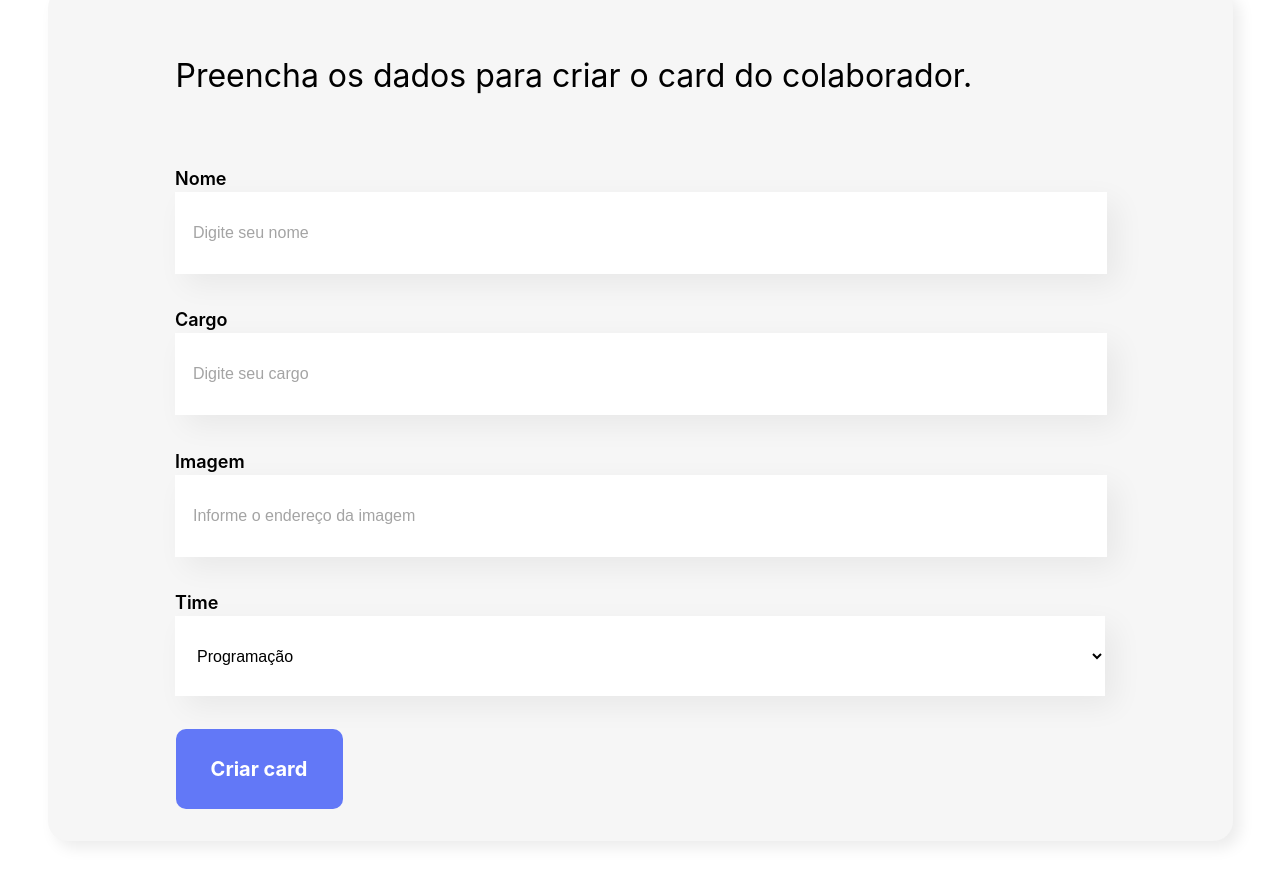
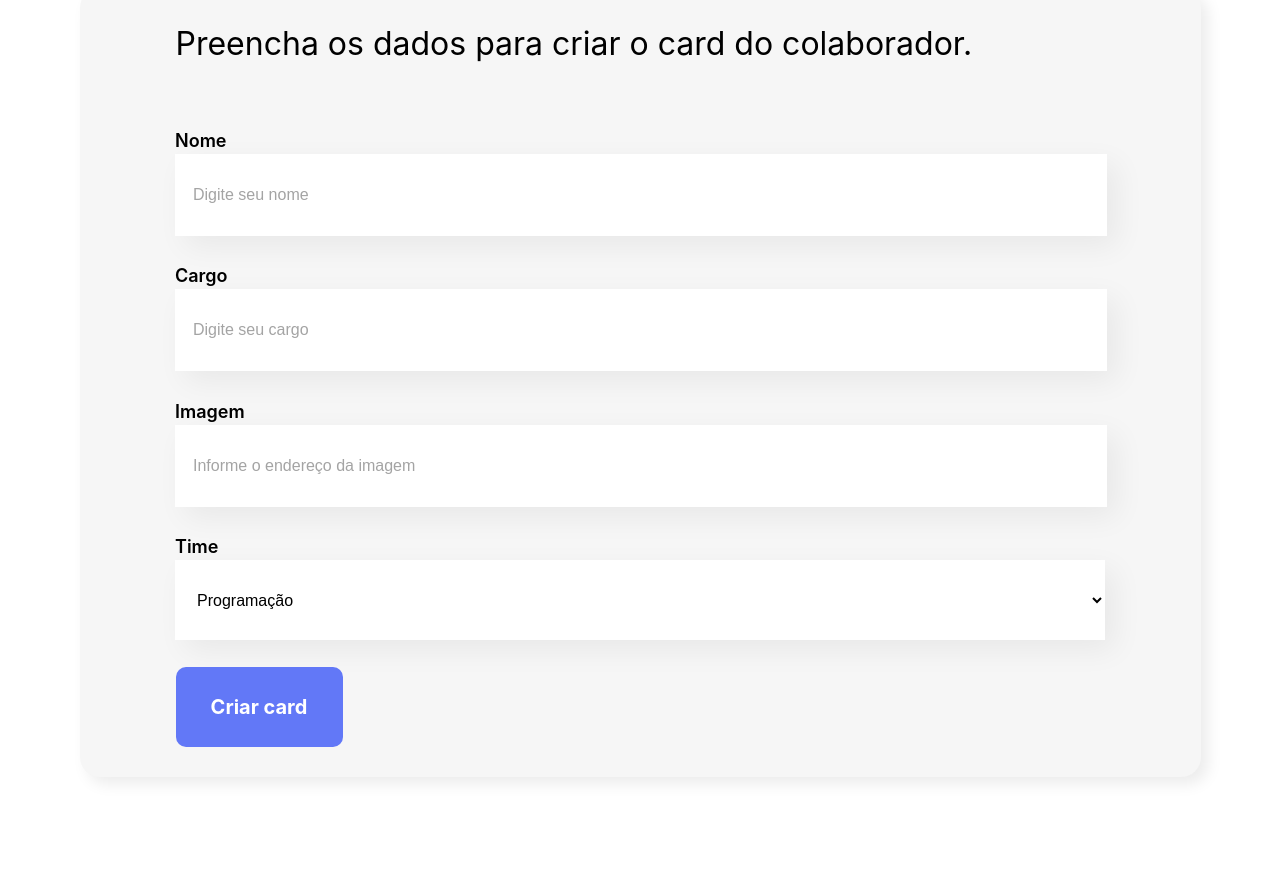
Before and after one commit to marcelorc13/curso-react-oxe-tech, a React (Vite) app: page / in a window 1280 px wide. Shown: the part 680-1553 px from the top of the page. After the commit the page ends 1489 px from the top, so only its background shows below. Built offline with nearby package versions, Linux system fonts and the light colour scheme.

Commit message:
aula-02-commit

```diff
--- a/src/App.jsx
+++ b/src/App.jsx
@@ -4,15 +4,17 @@ import viteLogo from '/vite.svg'
 import './App.css'
 
 import Banner from './components/banner'
-import Card from './components/card'
+import Formulario from './components/formulario'
+
+//import Card from './components/card'
 
 function App() {
   const [count, setCount] = useState(0)
 
   return (
     <div>
-      <Banner />
-      <Card/>
+      <Banner/>
+      <Formulario/>
     </div>
   )
 }
--- /dev/null
+++ b/src/components/campoSelect/campoSelect.css
@@ -0,0 +1,34 @@
+.inputs {
+    display: flex;
+    flex-direction: column;
+    width: 930px;
+}
+
+.inputs input {
+    font-size: 16px;
+    height: 80px;
+    width: 912px;
+    background-color: white;
+    border: none;
+    color: black;
+    padding-left: 18px;
+    box-shadow: 10px 10px 30px 0px rgba(0, 0, 0, 0.06);
+}
+
+.inputs select {
+    font-size: 16px;
+    height: 80px;
+    width: 930px;
+    background-color: white;
+    border: none;
+    color: black;
+    padding-left: 18px;
+    box-shadow: 10px 10px 30px 0px rgba(0, 0, 0, 0.06);
+}
+
+.inputs label {
+    color: black;
+    align-self: flex-start;
+    font-size: 18px;
+    font-weight: 600;
+}
--- /dev/null
+++ b/src/components/campoSelect/index.jsx
@@ -0,0 +1,22 @@
+import React from "react";
+
+import "./campoSelect.css"
+
+function CampoSelect() {
+    return (
+        <div className="inputs">
+            <label htmlFor="times">Time</label>
+            <select id="times">
+                <option value="">Programação</option>
+                <option value="">Front-End</option>
+                <option value="">Data Science</option>
+                <option value="">Devops </option>
+                <option value="">UX e Design</option>
+                <option value="">Mobile</option>
+                <option value="">Inovação e Gestão</option>
+            </select>
+        </div>
+    )
+}
+
+export default CampoSelect
--- /dev/null
+++ b/src/components/campoTexto/campoTexto.css
@@ -0,0 +1,28 @@
+.inputs {
+    display: flex;
+    flex-direction: column;
+    width: 930px;
+}
+
+.inputs input {
+    font-size: 16px;
+    height: 80px;
+    width: 912px;
+    background-color: white;
+    border: none;
+    color: black;
+    padding-left: 18px;
+    box-shadow: 10px 10px 30px 0px rgba(0, 0, 0, 0.06);
+}
+
+.inputs input::placeholder {
+    font-size: 16px;
+    color: #A4A4A4;
+}
+
+.inputs label {
+    color: black;
+    align-self: flex-start;
+    font-size: 18px;
+    font-weight: 600;
+}
--- /dev/null
+++ b/src/components/campoTexto/index.jsx
@@ -0,0 +1,14 @@
+import React from "react";
+
+import "./campoTexto.css"
+
+function CampoTexto(props) {
+    return (
+            <div className="inputs">
+                <label htmlFor="">{props.label}</label>
+                <input type="text" placeholder={props.placeholder} id={props.id} />
+            </div>
+    )
+}
+
+export default CampoTexto
--- a/src/components/card/card.css
+++ /dev/null
@@ -1,72 +0,0 @@
-.card {
-    color: black;
-    margin-top: 636px;
-    background-color: white;
-    display: flex;
-    flex-direction: column;
-    justify-content: space-between;
-    width: 1121px;
-    height: 789px;
-    border-radius: 20px;
-    align-items: center;
-    background-color: #F6F6F6;
-    box-shadow: 7px 7px 15px 0px rgba(0, 0, 0, 0.08);
-}
-
-h3 {
-    font-size: 32px;
-    font-weight: 400;
-    align-self: flex-start;
-    margin-left: 96px;
-}
-
-.inputs {
-    display: flex;
-    flex-direction: column;
-    width: 930px;
-}
-
-.inputs input {
-    font-size: 16px;
-    height: 80px;
-    width: 912px;
-    background-color: white;
-    border: none;
-    color: black;
-    padding-left: 18px;
-    box-shadow: 10px 10px 30px 0px rgba(0, 0, 0, 0.06);
-}
-
-.inputs input::placeholder {
-    font-size: 16px;
-    color: #A4A4A4;
-}
-
-.inputs select {
-    font-size: 16px;
-    height: 80px;
-    width: 930px;
-    background-color: white;
-    border: none;
-    color: black;
-    padding-left: 18px;
-    box-shadow: 10px 10px 30px 0px rgba(0, 0, 0, 0.06);
-}
-
-.inputs label {
-    align-self: flex-start;
-    font-size: 18px;
-    font-weight: 600;
-}
-
-.btn-criar {
-    align-self: flex-start;
-    margin-left: 96px;
-    width: 167px;
-    height: 80px;
-    border-radius: 10px;
-    background-color: #6278F7;
-    color: white;
-    font-size: 20px;
-    font-weight: 700;
-}
--- a/src/components/card/index.jsx
+++ /dev/null
@@ -1,37 +0,0 @@
-import React from "react";
-import "./card.css"
-
-function Card() {
-    return (
-        <div className="card">
-            <h3>Preencha os dados para criar o card do colaborador.</h3>
-            <div className="inputs">
-                <label htmlFor="nome">Nome</label>
-                <input type="text" placeholder="Digite seu nome" id="nome" />
-            </div>
-            <div className="inputs">
-                <label htmlFor="cargo">Cargo</label>
-                <input type="text" placeholder="Digite seu cargo" id="cargo" />
-            </div>
-            <div className="inputs">
-                <label htmlFor="imagem">Imagem</label>
-                <input type="text" placeholder="Informe o endereço da imagem" id="imagem" />
-            </div>
-            <div className="inputs">
-                <label htmlFor="times">Time</label>
-                <select name="" id="times">
-                    <option value="">Programação</option>
-                    <option value="">Front-End</option>
-                    <option value="">Data Science</option>
-                    <option value="">Devops </option>
-                    <option value="">UX e Design</option>
-                    <option value="">Mobile</option>
-                    <option value="">Inovação e Gestão</option>
-                </select>
-            </div>
-            <button className="btn-criar">Criar card</button>
-        </div>
-    )
-}
-
-export default Card;
--- /dev/null
+++ b/src/components/formulario/formulario.css
@@ -0,0 +1,35 @@
+form {
+    color: black;
+    margin-top: 636px;
+    background-color: white;
+    display: flex;
+    flex-direction: column;
+    justify-content: space-between;
+    width: 1121px;
+    height: 789px;
+    border-radius: 20px;
+    align-items: center;
+    background-color: #F6F6F6;
+    box-shadow: 7px 7px 15px 0px rgba(0, 0, 0, 0.08);
+}
+
+h3 {
+    font-size: 32px;
+    font-weight: 400;
+    align-self: flex-start;
+    margin-left: 96px;
+}
+
+
+.btn-criar {
+    align-self: flex-start;
+    margin-left: 96px;
+    width: 167px;
+    height: 80px;
+    border-radius: 10px;
+    background-color: #6278F7;
+    color: white;
+    font-size: 20px;
+    font-weight: 700;
+    margin-bottom: 30px;
+}
--- /dev/null
+++ b/src/components/formulario/index.jsx
@@ -0,0 +1,21 @@
+import React from "react";
+
+import "./formulario.css"
+
+import CampoTexto from "../campoTexto";
+import CampoSelect from "../campoSelect";
+
+function Formulario() {
+    return (
+        <form>
+            <h3>Preencha os dados para criar o card do colaborador.</h3>
+            <CampoTexto label="Nome" id="nome" placeholder="Digite seu nome" />
+            <CampoTexto label="Cargo" id="cargo" placeholder="Digite seu cargo" />
+            <CampoTexto label="Imagem" id="imagem" placeholder="Informe o endereço da imagem" />
+            <CampoSelect/>
+            <button className="btn-criar">Criar card</button>
+        </form>
+    )
+}
+
+export default Formulario
```
